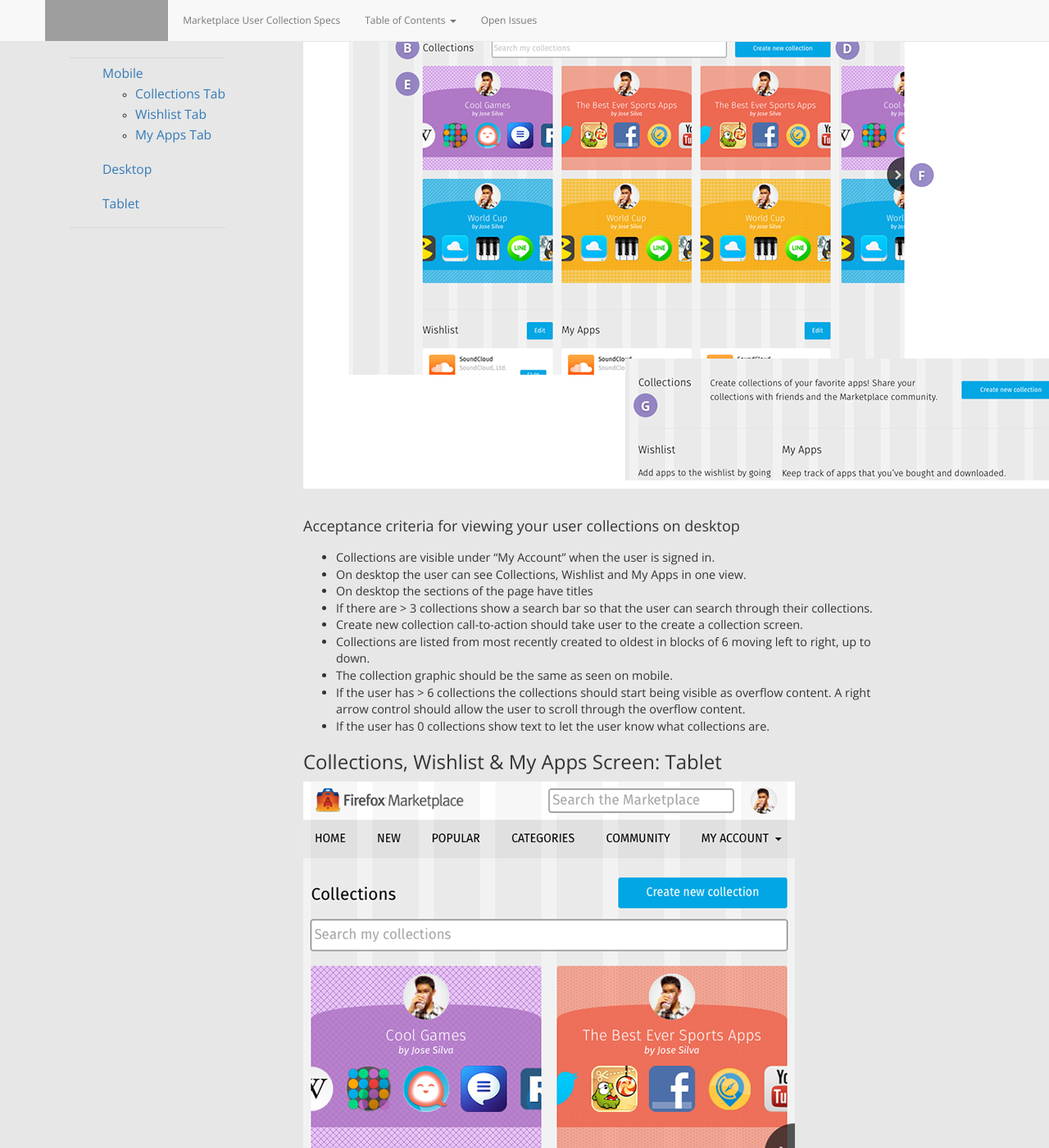
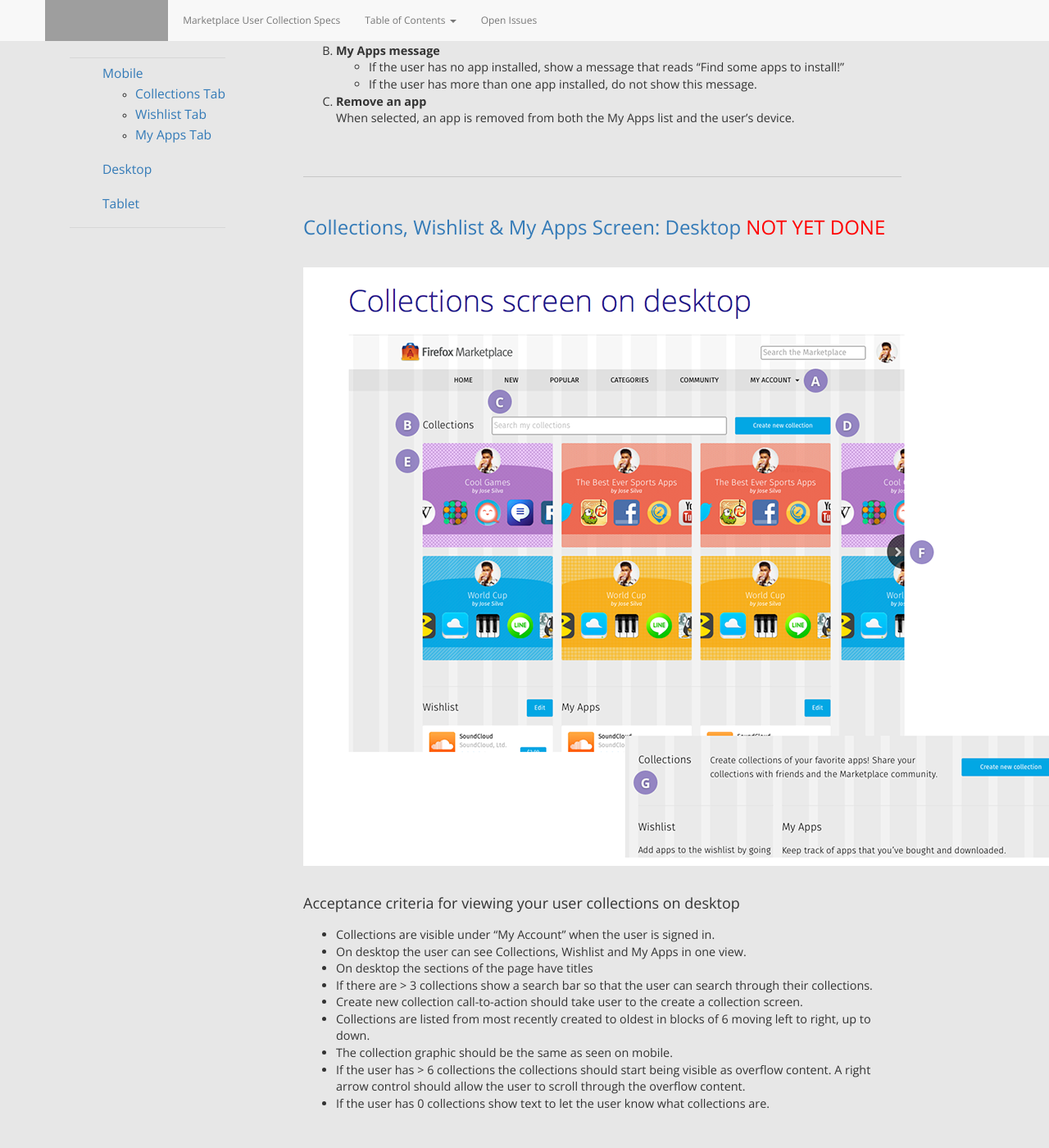
Before and after one commit to mhanratty/marketplaceux-usercollections, a Jekyll site: the page built from projectSpecsMyAccountPage.html, in a window 1280 px wide and 1400 px high, scrolled down 2827 px. Shown: the whole window at 82% size. Built offline with Jekyll 4.4.1, drawn with Linux system fonts in a browser that asks for light colours; nearby versions of some CDN libraries; grey boxes are pictures that could not be loaded.

Commit message:
Fix headings

```diff
--- a/projectSpecsMyAccountPage.html
+++ b/projectSpecsMyAccountPage.html
@@ -24,7 +24,7 @@
 
 		<h2>My Account Page</h2>
 
-    <h3 class"specItem"><a name="collectionstabmobile">Mobile – Collections Tab</a></h3>
+    <h3 class="specItem"><a name="collectionstabmobile">Mobile – Collections Tab</a></h3>
 
     <img src="http://mhanratty.github.io/marketplaceux-usercollections/img/usercollections_collectionsscreen.png" alt="Collections Tab: Mobile"/>
 
@@ -63,7 +63,7 @@
       </li>
     </ol>
 
-    <h3 class"specItem"><a name="wishlisttabmobile">Mobile – Wishlist Tab</a></h3>
+    <h3 class="specItem"><a name="wishlisttabmobile">Mobile – Wishlist Tab</a></h3>
 
     <p class="longText">Every user has an app wishlist by default.</p>
 
@@ -96,7 +96,7 @@
       </li>
     </ol>
 
-    <h3 class"specItem"><a name="myappstabmobile">My Apps Tab: Mobile</a></h3>
+    <h3 class="specItem"><a name="myappstabmobile">My Apps Tab: Mobile</a></h3>
 
     <p class="longText">This page lists apps that the user has installed on her/his devices.</p>
 
@@ -115,7 +115,7 @@
       When selected, an app is removed from both the My Apps list and the user’s device.</li>
     </ol>
 
-    <h3 class"specItem"><a name="collectionsscreendesktop">Collections, Wishlist & My Apps Screen: Desktop</a></h3>
+    <h3 class="specItem"><a name="collectionsscreendesktop">Collections, Wishlist & My Apps Screen: Desktop</a> <span class="warning">NOT YET DONE</span></h3>
 
     <img src="http://mhanratty.github.io/marketplaceux-usercollections/img/usercollections_collectionsscreendesktop.png" alt="Collections, Wishlist & My Apps Screen: Desktop"/>
 
@@ -133,7 +133,7 @@
       <li>If the user has 0 collections show text to let the user know what collections are. </li>
     </ul>
 
-    <h3 class"specItem">Collections, Wishlist & My Apps Screen: Tablet</h3>
+    <h3 class="specItem"><a name="collectionsscreentablet">Collections, Wishlist & My Apps Screen: Tablet</a> <span class="warning">NOT YET DONE</span></h3>
 
     <a name="collectionscreentablet"><img src="http://mhanratty.github.io/marketplaceux-usercollections/img/usercollections_collectionscreentablet.png" alt="he can see so much more" title="" /></a>
 
```
